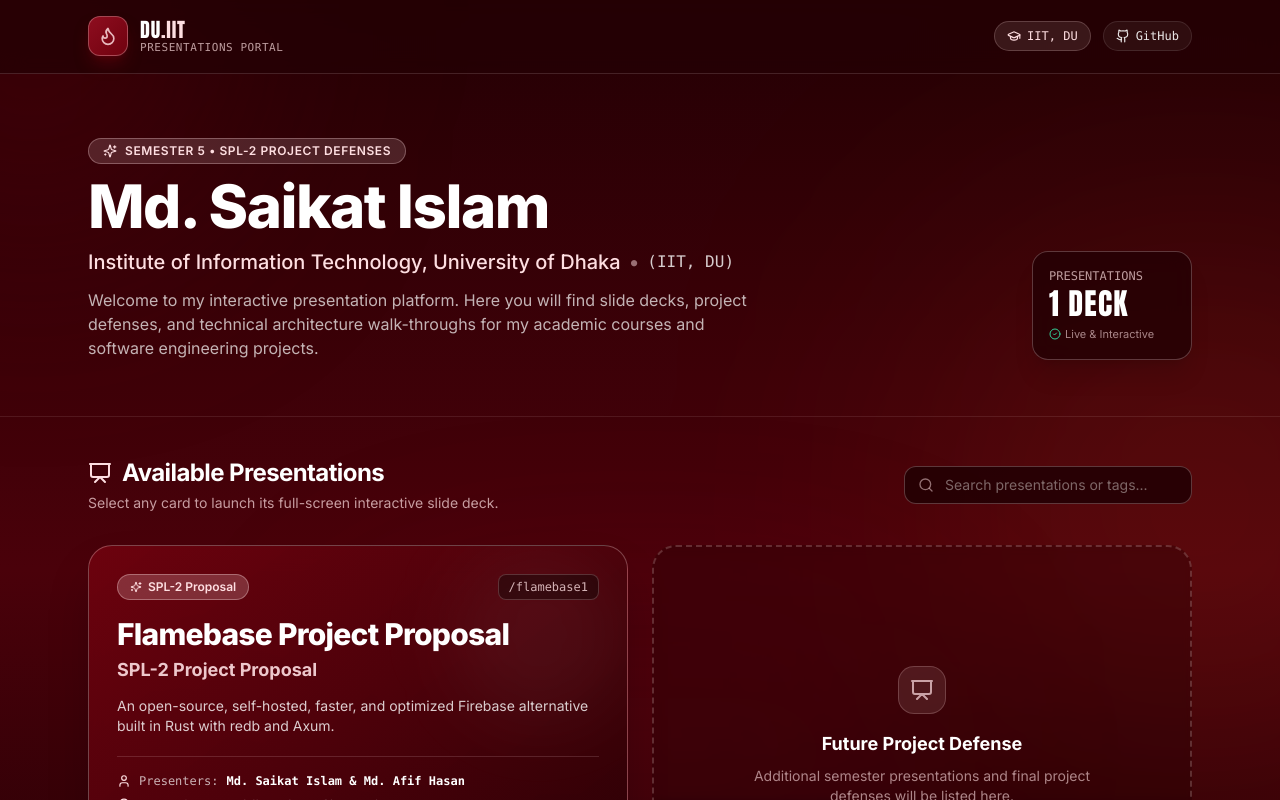
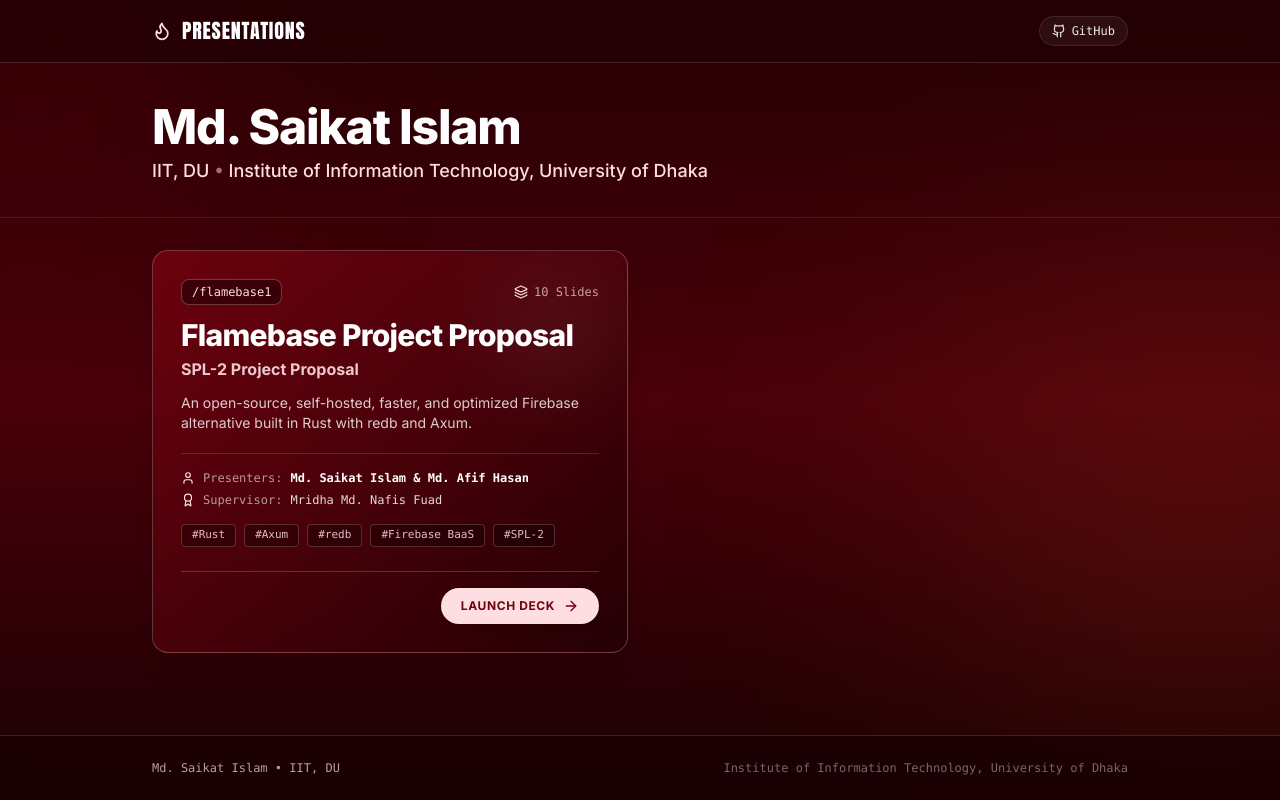
Before and after one commit to saikat709/slides4iit, a React (Vite) app: page / in a window 1280 px wide. Shown: the top 800 px of the page. Built offline with nearby package versions, Linux system fonts and the light colour scheme.

Commit message:
style(home): streamline homepage layout, remove wordy intro and extra badges, simplify header

```diff
--- a/src/pages/HomePage.jsx
+++ b/src/pages/HomePage.jsx
@@ -1,41 +1,19 @@
-import React, { useState } from 'react';
+import React from 'react';
 import { useNavigate } from 'react-router-dom';
 import { motion } from 'framer-motion';
 import {
   Flame,
-  Presentation,
-  ExternalLink,
   ArrowRight,
-  Sparkles,
-  GraduationCap,
   Layers,
-  Cpu,
-  Database,
-  Github,
-  Calendar,
   User,
-  Search,
-  BookOpen,
-  FolderGit2,
-  CheckCircle2,
-  Award
+  Award,
+  Github
 } from 'lucide-react';
 import { ownerInfo, getAllPresentations } from '../presentations/registry.js';
 
 export default function HomePage() {
   const navigate = useNavigate();
   const presentations = getAllPresentations();
-  const [searchQuery, setSearchQuery] = useState('');
-
-  const filteredPresentations = presentations.filter((pres) => {
-    const q = searchQuery.toLowerCase();
-    return (
-      pres.title.toLowerCase().includes(q) ||
-      pres.subtitle.toLowerCase().includes(q) ||
-      pres.description.toLowerCase().includes(q) ||
-      pres.tags.some((t) => t.toLowerCase().includes(q))
-    );
-  });
 
   return (
     <div className="min-h-screen bg-gradient-to-b from-[#240004] via-[#4A010A] to-[#1a0003] text-white flex flex-col selection:bg-flame-pink selection:text-flame-maroon">
@@ -43,171 +21,99 @@ export default function HomePage() {
       <div className="fixed inset-0 pointer-events-none overflow-hidden z-0">
         <div className="absolute -top-40 -left-40 w-96 h-96 bg-flame-maroon/30 rounded-full blur-[120px]" />
         <div className="absolute top-1/3 -right-40 w-[30rem] h-[30rem] bg-flame-orange/15 rounded-full blur-[140px]" />
-        <div className="absolute -bottom-20 left-1/2 -translate-x-1/2 w-[36rem] h-64 bg-flame-maroon-light/20 rounded-full blur-[100px]" />
       </div>
 
-      {/* Top Navbar */}
-      <header className="relative z-10 border-b border-flame-pink/15 backdrop-blur-md bg-[#240004]/75 sticky top-0">
-        <div className="max-w-6xl mx-auto px-4 sm:px-6 py-4 flex items-center justify-between">
-          <div className="flex items-center gap-3">
-            <div className="w-10 h-10 rounded-xl bg-gradient-to-br from-flame-maroon-light to-flame-maroon border border-flame-pink/30 flex items-center justify-center shadow-lg shadow-flame-maroon/50">
-              <Flame className="w-5 h-5 text-flame-pink animate-pulse" />
-            </div>
-            <div>
+      {/* Top Navbar: Clean & minimal without subtitle */}
+      <header className="relative z-10 border-b border-flame-pink/15 backdrop-blur-md bg-[#240004]/80 sticky top-0">
+        <div className="max-w-5xl mx-auto px-4 sm:px-6 py-4 flex items-center justify-between">
+          <div className="flex items-center gap-2.5">
+            <Flame className="w-5 h-5 text-flame-pink" />
             <span className="font-anton text-xl tracking-wider text-white">
-                DU<span className="text-flame-pink">.IIT</span>
-              </span>
-              <span className="text-[11px] font-mono text-flame-pink/70 block -mt-1 tracking-wider uppercase">
-                Presentations Portal
+              PRESENTATIONS
             </span>
           </div>
-          </div>
 
-          <div className="flex items-center gap-3 text-xs font-mono">
-            <span className="hidden sm:inline-flex items-center gap-1.5 px-3 py-1.5 rounded-full bg-flame-pink/10 border border-flame-pink/20 text-flame-pink">
-              <GraduationCap className="w-3.5 h-3.5 text-flame-pink" />
-              <span>{ownerInfo.institution}</span>
-            </span>
           {ownerInfo.github && (
             <a
               href={ownerInfo.github}
               target="_blank"
               rel="noreferrer"
-                className="flex items-center gap-1.5 px-3 py-1.5 rounded-full bg-white/5 hover:bg-flame-pink/20 border border-white/10 hover:border-flame-pink/30 text-white/90 hover:text-white transition-all"
+              className="flex items-center gap-1.5 px-3 py-1.5 rounded-full bg-white/5 hover:bg-flame-pink/20 border border-white/10 hover:border-flame-pink/30 text-xs font-mono text-white/90 hover:text-white transition-all"
             >
               <Github className="w-3.5 h-3.5" />
-                <span className="hidden md:inline">GitHub</span>
+              <span>GitHub</span>
             </a>
           )}
         </div>
-        </div>
       </header>
 
-      {/* Hero Section: Presenter Attribution */}
-      <section className="relative z-10 pt-12 pb-10 sm:pt-16 sm:pb-14 border-b border-flame-pink/10">
-        <div className="max-w-6xl mx-auto px-4 sm:px-6">
+      {/* Hero Section: Focused Presenter Attribution without fluff */}
+      <section className="relative z-10 pt-10 pb-8 border-b border-flame-pink/10">
+        <div className="max-w-5xl mx-auto px-4 sm:px-6">
           <motion.div
-            initial={{ opacity: 0, y: 20 }}
+            initial={{ opacity: 0, y: 15 }}
             animate={{ opacity: 1, y: 0 }}
-            transition={{ duration: 0.6 }}
-            className="flex flex-col md:flex-row md:items-end justify-between gap-6"
+            transition={{ duration: 0.5 }}
+            className="space-y-1.5"
           >
-            <div className="space-y-3">
-              {/* Semester & Role Badge */}
-              <div className="inline-flex items-center gap-2 px-3.5 py-1 rounded-full bg-flame-pink/15 border border-flame-pink/30 text-flame-pink text-xs font-semibold uppercase tracking-wider">
-                <Sparkles className="w-3.5 h-3.5" />
-                <span>Semester 5 • SPL-2 Project Defenses</span>
-              </div>
-
-              {/* Presenter Name (Owner) */}
-              <h1 className="text-4xl sm:text-5xl md:text-6xl font-extrabold tracking-tight text-white">
+            <h1 className="text-3xl sm:text-4xl md:text-5xl font-extrabold tracking-tight text-white">
               {ownerInfo.name}
             </h1>
-
-              {/* Institution & Department */}
-              <p className="text-lg sm:text-xl text-flame-pink font-medium flex flex-wrap items-center gap-2">
-                <span>{ownerInfo.fullNameInstitution}</span>
-                <span className="text-flame-pink/50 hidden sm:inline">•</span>
-                <span className="text-white/80 font-mono text-sm sm:text-base">({ownerInfo.institution})</span>
+            <p className="text-base sm:text-lg text-flame-pink font-medium">
+              {ownerInfo.institution} <span className="text-flame-pink/50">•</span> {ownerInfo.fullNameInstitution}
             </p>
-
-              {/* Short Bio */}
-              <p className="text-sm sm:text-base text-white/70 max-w-2xl leading-relaxed">
-                Welcome to my interactive presentation platform. Here you will find slide decks, project defenses,
-                and technical architecture walk-throughs for my academic courses and software engineering projects.
-              </p>
-            </div>
-
-            {/* Quick Metrics Badge */}
-            <div className="flex md:flex-col gap-3 shrink-0">
-              <div className="bg-flame-maroon-deep/80 border border-flame-pink/25 rounded-2xl p-4 backdrop-blur-md shadow-xl min-w-[160px]">
-                <div className="text-xs font-mono text-flame-pink/70 uppercase">Presentations</div>
-                <div className="text-3xl font-anton text-white mt-0.5">{presentations.length} Deck</div>
-                <div className="text-[11px] text-flame-pink/60 mt-1 flex items-center gap-1">
-                  <CheckCircle2 className="w-3 h-3 text-emerald-400" /> Live & Interactive
-                </div>
-              </div>
-            </div>
           </motion.div>
         </div>
       </section>
 
-      {/* Main Content: Presentation Decks */}
-      <main className="relative z-10 flex-1 max-w-6xl mx-auto px-4 sm:px-6 py-10 w-full">
-        {/* Search & Header Row */}
-        <div className="flex flex-col sm:flex-row items-start sm:items-center justify-between gap-4 mb-8">
-          <div>
-            <h2 className="text-2xl font-bold tracking-tight text-white flex items-center gap-2.5">
-              <Presentation className="w-6 h-6 text-flame-pink" />
-              <span>Available Presentations</span>
-            </h2>
-            <p className="text-xs sm:text-sm text-flame-pink/70 mt-1">
-              Select any card to launch its full-screen interactive slide deck.
-            </p>
-          </div>
-
-          {/* Search Box */}
-          <div className="relative w-full sm:w-72">
-            <Search className="w-4 h-4 absolute left-3.5 top-1/2 -translate-y-1/2 text-flame-pink/50 pointer-events-none" />
-            <input
-              type="text"
-              value={searchQuery}
-              onChange={(e) => setSearchQuery(e.target.value)}
-              placeholder="Search presentations or tags..."
-              className="w-full pl-10 pr-4 py-2 bg-flame-maroon-deep/90 border border-flame-pink/25 rounded-xl text-xs sm:text-sm text-white placeholder-white/40 focus:outline-none focus:border-flame-pink focus:ring-1 focus:ring-flame-pink transition-all"
-            />
-          </div>
-        </div>
-
-        {/* Presentation Cards Grid */}
-        <div className="grid grid-cols-1 lg:grid-cols-2 gap-6">
-          {filteredPresentations.map((pres) => (
+      {/* Main Content: Presentations List */}
+      <main className="relative z-10 flex-1 max-w-5xl mx-auto px-4 sm:px-6 py-8 w-full">
+        <div className="grid grid-cols-1 md:grid-cols-2 gap-6">
+          {presentations.map((pres) => (
             <motion.div
               key={pres.id}
               initial={{ opacity: 0, y: 15 }}
               animate={{ opacity: 1, y: 0 }}
               whileHover={{ y: -4 }}
-              transition={{ duration: 0.3 }}
+              transition={{ duration: 0.25 }}
               onClick={() => navigate(pres.route || `/${pres.slug}`)}
-              className="group cursor-pointer bg-gradient-to-br from-[#70020F]/90 via-[#4A010A]/95 to-[#240004] border border-flame-pink/30 hover:border-flame-pink rounded-3xl p-6 sm:p-7 shadow-2xl hover:shadow-[0_15px_40px_rgba(254,222,225,0.18)] transition-all flex flex-col justify-between relative overflow-hidden backdrop-blur-md"
+              className="group cursor-pointer bg-gradient-to-br from-[#70020F]/90 via-[#4A010A]/95 to-[#240004] border border-flame-pink/25 hover:border-flame-pink rounded-2xl p-6 sm:p-7 shadow-xl hover:shadow-[0_12px_35px_rgba(254,222,225,0.15)] transition-all flex flex-col justify-between relative overflow-hidden backdrop-blur-md"
             >
-              {/* Accent Glow in Card Corner */}
-              <div className="absolute top-0 right-0 w-44 h-44 bg-flame-pink/5 rounded-full blur-2xl group-hover:bg-flame-pink/15 transition-all pointer-events-none" />
+              {/* Subtle top-right glow */}
+              <div className="absolute top-0 right-0 w-36 h-36 bg-flame-pink/5 rounded-full blur-2xl group-hover:bg-flame-pink/15 transition-all pointer-events-none" />
 
               <div>
-                {/* Header Row: Badge & Direct URL Slug */}
-                <div className="flex items-center justify-between gap-3 mb-4">
-                  <span className="inline-flex items-center gap-1.5 px-3 py-1 rounded-full bg-flame-pink/20 border border-flame-pink/35 text-flame-pink text-xs font-semibold">
-                    <Sparkles className="w-3 h-3" />
-                    <span>{pres.badge || 'Presentation Deck'}</span>
+                {/* Direct Typing Slug Badge */}
+                <div className="flex items-center justify-between gap-3 mb-3">
+                  <span className="font-mono text-xs text-flame-pink bg-black/40 border border-flame-pink/25 px-2.5 py-1 rounded-lg">
+                    /{pres.slug}
                   </span>
-
-                  {/* Direct typing slug badge */}
-                  <span className="font-mono text-xs text-flame-pink/80 bg-black/40 border border-flame-pink/20 px-2.5 py-1 rounded-lg">
-                    /{pres.slug}
+                  <span className="text-xs font-mono text-flame-pink/70 flex items-center gap-1.5">
+                    <Layers className="w-3.5 h-3.5 text-flame-pink" />
+                    <span>{pres.slideCount} Slides</span>
                   </span>
                 </div>
 
-                {/* Main Presentation Title */}
-                <h3 className="text-2xl sm:text-3xl font-extrabold text-white group-hover:text-flame-pink transition-colors tracking-tight">
+                {/* Presentation Title */}
+                <h2 className="text-2xl sm:text-3xl font-extrabold text-white group-hover:text-flame-pink transition-colors tracking-tight">
                   {pres.title}
+                </h2>
+
+                {/* Subtitle */}
+                <h3 className="text-base font-bold text-flame-pink/90 mt-1">
+                  {pres.subtitle}
                 </h3>
 
-                {/* Subtitle */}
-                <h4 className="text-base sm:text-lg font-bold text-flame-pink/90 mt-1">
-                  {pres.subtitle}
-                </h4>
-
-                {/* Description */}
+                {/* Short Description */}
                 <p className="text-xs sm:text-sm text-white/80 mt-3 leading-relaxed">
                   {pres.description}
                 </p>
 
                 {/* Presenters & Supervisor */}
-                <div className="mt-5 pt-4 border-t border-flame-pink/15 space-y-2 text-xs font-mono">
+                <div className="mt-5 pt-4 border-t border-flame-pink/15 space-y-1.5 text-xs font-mono">
                   <div className="flex items-center gap-2 text-flame-pink">
                     <User className="w-3.5 h-3.5 shrink-0" />
-                    <span className="text-white/70">Presenters:</span>
+                    <span className="text-white/60">Presenters:</span>
                     <span className="font-semibold text-white">
                       {pres.presenters.map((p) => p.name).join(' & ')}
                     </span>
@@ -216,8 +122,8 @@ export default function HomePage() {
                   {pres.supervisor && (
                     <div className="flex items-center gap-2 text-flame-pink">
                       <Award className="w-3.5 h-3.5 shrink-0" />
-                      <span className="text-white/70">Supervisor:</span>
-                      <span className="text-white/90">
+                      <span className="text-white/60">Supervisor:</span>
+                      <span className="text-white/85">
                         {typeof pres.supervisor === 'string' ? pres.supervisor : pres.supervisor.name}
                       </span>
                     </div>
@@ -225,11 +131,11 @@ export default function HomePage() {
                 </div>
 
                 {/* Tags */}
-                <div className="flex flex-wrap gap-2 mt-5">
+                <div className="flex flex-wrap gap-2 mt-4">
                   {pres.tags.map((tag, idx) => (
                     <span
                       key={idx}
-                      className="px-2.5 py-1 rounded-md bg-black/30 border border-flame-pink/20 text-[11px] font-mono text-flame-pink/90"
+                      className="px-2.5 py-0.5 rounded bg-black/30 border border-flame-pink/20 text-[11px] font-mono text-flame-pink/85"
                     >
                       #{tag}
                     </span>
@@ -237,20 +143,15 @@ export default function HomePage() {
                 </div>
               </div>
 
-              {/* Card Footer: Slide Count & CTA Button */}
-              <div className="mt-6 pt-5 border-t border-flame-pink/20 flex items-center justify-between">
-                <span className="text-xs font-mono text-flame-pink/70 flex items-center gap-1.5">
-                  <Layers className="w-3.5 h-3.5 text-flame-pink" />
-                  <span>{pres.slideCount} Slides • Full Deck</span>
-                </span>
-
+              {/* Action Button */}
+              <div className="mt-6 pt-4 border-t border-flame-pink/20 flex items-center justify-end">
                 <button
                   type="button"
                   onClick={(e) => {
                     e.stopPropagation();
                     navigate(pres.route || `/${pres.slug}`);
                   }}
-                  className="inline-flex items-center gap-2 px-5 py-2.5 rounded-full bg-flame-pink hover:bg-white text-flame-maroon font-bold text-xs tracking-wider uppercase transition-all shadow-lg shadow-black/40 group-hover:scale-105 active:scale-95"
+                  className="inline-flex items-center gap-2 px-5 py-2.5 rounded-full bg-flame-pink hover:bg-white text-flame-maroon font-bold text-xs tracking-wider uppercase transition-all shadow-md group-hover:scale-105 active:scale-95"
                 >
                   <span>Launch Deck</span>
                   <ArrowRight className="w-4 h-4 group-hover:translate-x-1 transition-transform" />
@@ -258,41 +159,14 @@ export default function HomePage() {
               </div>
             </motion.div>
           ))}
-
-          {/* Extensibility Placeholder Card: Coming Soon */}
-          <div className="border-2 border-dashed border-flame-pink/20 hover:border-flame-pink/40 rounded-3xl p-6 sm:p-7 flex flex-col items-center justify-center text-center bg-flame-maroon-deep/30 backdrop-blur-sm min-h-[300px] transition-all">
-            <div className="w-12 h-12 rounded-2xl bg-flame-pink/10 border border-flame-pink/20 flex items-center justify-center text-flame-pink mb-4">
-              <Presentation className="w-6 h-6 opacity-70" />
         </div>
-            <h4 className="text-lg font-bold text-white">Future Project Defense</h4>
-            <p className="text-xs sm:text-sm text-flame-pink/60 max-w-sm mt-2">
-              Additional semester presentations and final project defenses will be listed here.
-            </p>
-            <span className="mt-4 inline-flex items-center gap-1.5 text-xs font-mono text-flame-pink/75 bg-black/30 px-3 py-1 rounded-full border border-flame-pink/15">
-              <span>Pluggable Architecture Ready</span>
-            </span>
-          </div>
-        </div>
-
-        {filteredPresentations.length === 0 && (
-          <div className="text-center py-12 text-flame-pink/60 font-mono text-sm">
-            No presentations found matching "{searchQuery}".
-          </div>
-        )}
       </main>
 
-      {/* Footer */}
-      <footer className="relative z-10 border-t border-flame-pink/15 py-8 mt-12 bg-[#1a0003]/80 backdrop-blur-md text-xs font-mono text-flame-pink/70">
-        <div className="max-w-6xl mx-auto px-4 sm:px-6 flex flex-col sm:flex-row items-center justify-between gap-4">
-          <div className="flex items-center gap-2">
-            <Flame className="w-4 h-4 text-flame-pink" />
-            <span>
-              {ownerInfo.name} • {ownerInfo.institution}
-            </span>
-          </div>
-          <div className="text-center sm:text-right text-white/50">
-            {ownerInfo.fullNameInstitution} • {ownerInfo.degree}
-          </div>
+      {/* Footer: Clean and simple */}
+      <footer className="relative z-10 border-t border-flame-pink/15 py-6 mt-12 bg-[#1a0003]/80 backdrop-blur-md text-xs font-mono text-flame-pink/70">
+        <div className="max-w-5xl mx-auto px-4 sm:px-6 flex items-center justify-between">
+          <span>{ownerInfo.name} • {ownerInfo.institution}</span>
+          <span className="text-white/40 hidden sm:inline">{ownerInfo.fullNameInstitution}</span>
         </div>
       </footer>
     </div>
```
Lines whose indentation alone changed are shown as unchanged.
